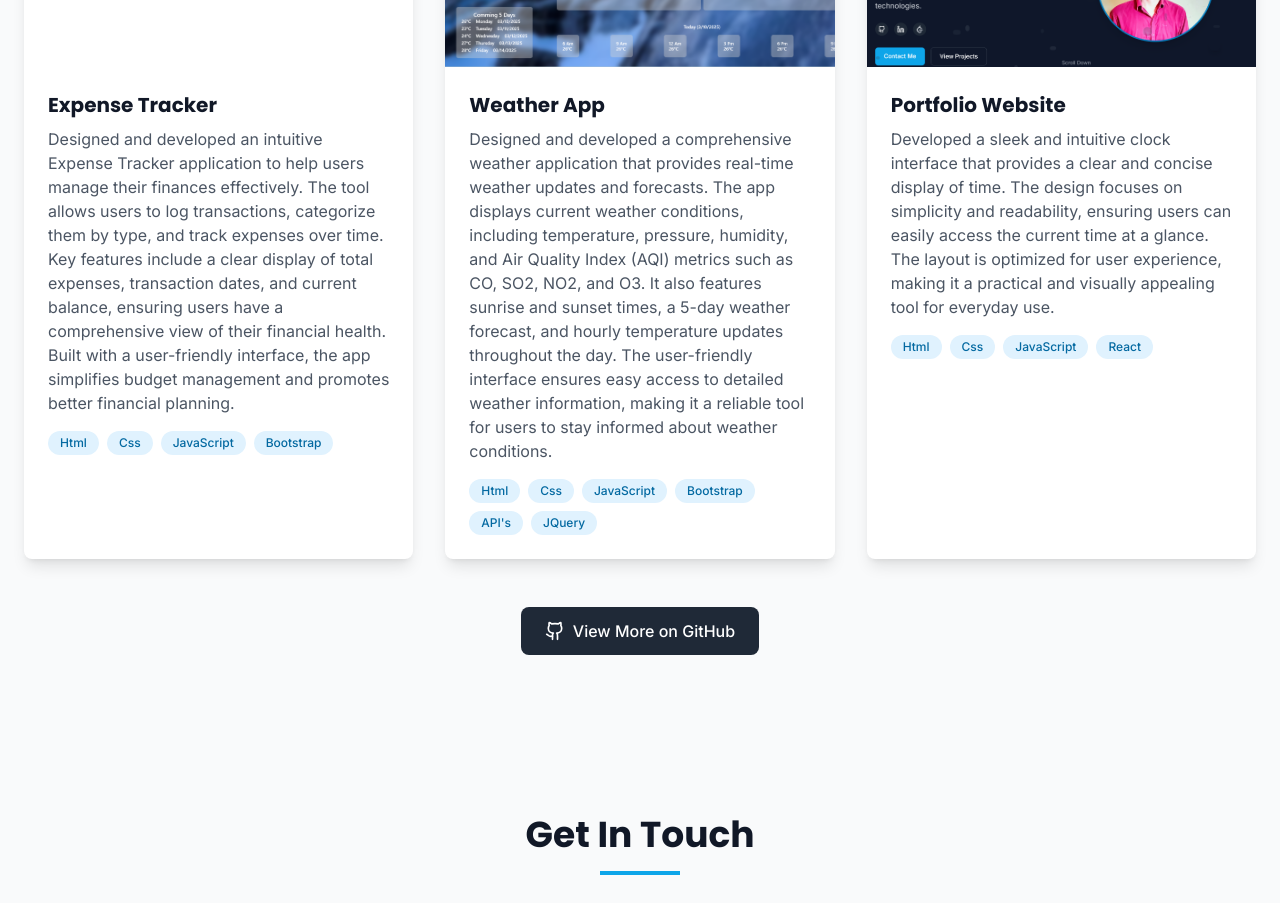
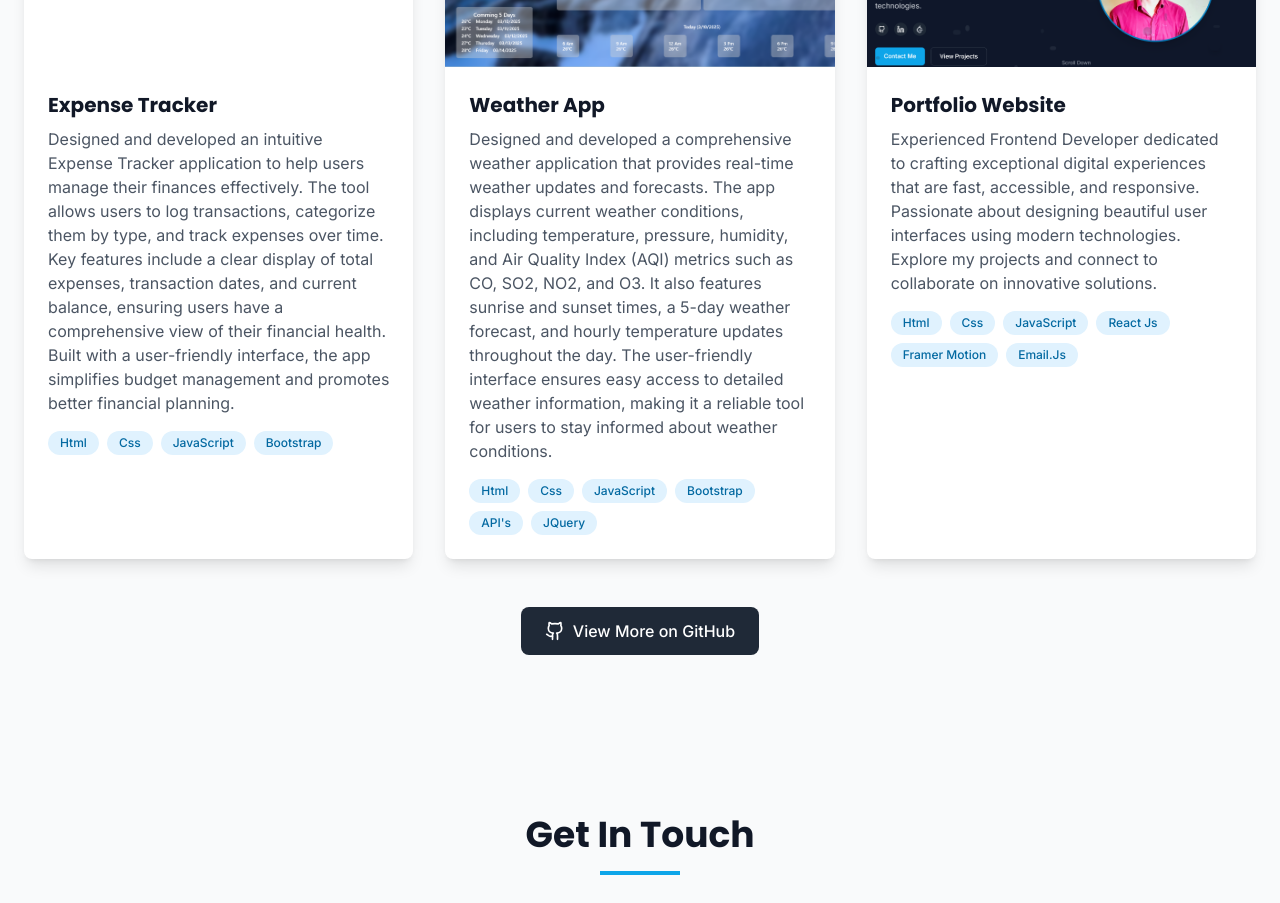
Before and after one commit to gunjivinay/My-Portfolio, a React (Vite) app: page / in a window 1280 px wide. Shown: the part 3120-4023 px from the top of the page. Built offline with nearby package versions, Linux system fonts and the light colour scheme.

Commit message:
updated the portfolio link and description

```diff
--- a/src/components/Projects.tsx
+++ b/src/components/Projects.tsx
@@ -38,13 +38,13 @@ const Projects: React.FC = () => {
     {
       id: 3,
       title: "Portfolio Website",
-      description: "Developed a sleek and intuitive clock interface that provides a clear and concise display of time. The design focuses on simplicity and readability, ensuring users can easily access the current time at a glance. The layout is optimized for user experience, making it a practical and visually appealing tool for everyday use.",
+      description: "Experienced Frontend Developer dedicated to crafting exceptional digital experiences that are fast, accessible, and responsive. Passionate about designing beautiful user interfaces using modern technologies. Explore my projects and connect to collaborate on innovative solutions.",
       image: "/portfolio.png",
-      tags: ["Html", "Css", "JavaScript","React"],
+      tags: ["Html", "Css", "JavaScript","React Js","Framer Motion","Email.Js"],
       category: "web",
-      demoLink: "https://vinayclock.vercel.app/",
-      codeLink: "https://github.com/gunjivinay/Clock",
-      longDescription: "Developed a sleek and intuitive clock interface that provides a clear and concise display of time. The design focuses on simplicity and readability, ensuring users can easily access the current time at a glance. The layout is optimized for user experience, making it a practical and visually appealing tool for everyday use."
+      demoLink: "https://my-portfolio-eight-vert-45.vercel.app/",
+      codeLink: "https://github.com/gunjivinay/My-Portfolio",
+      longDescription: "Experienced Frontend Developer dedicated to crafting exceptional digital experiences that are fast, accessible, and responsive. Passionate about designing beautiful user interfaces using modern technologies. Explore my projects and connect to collaborate on innovative solutions."
     }
 
 
```
